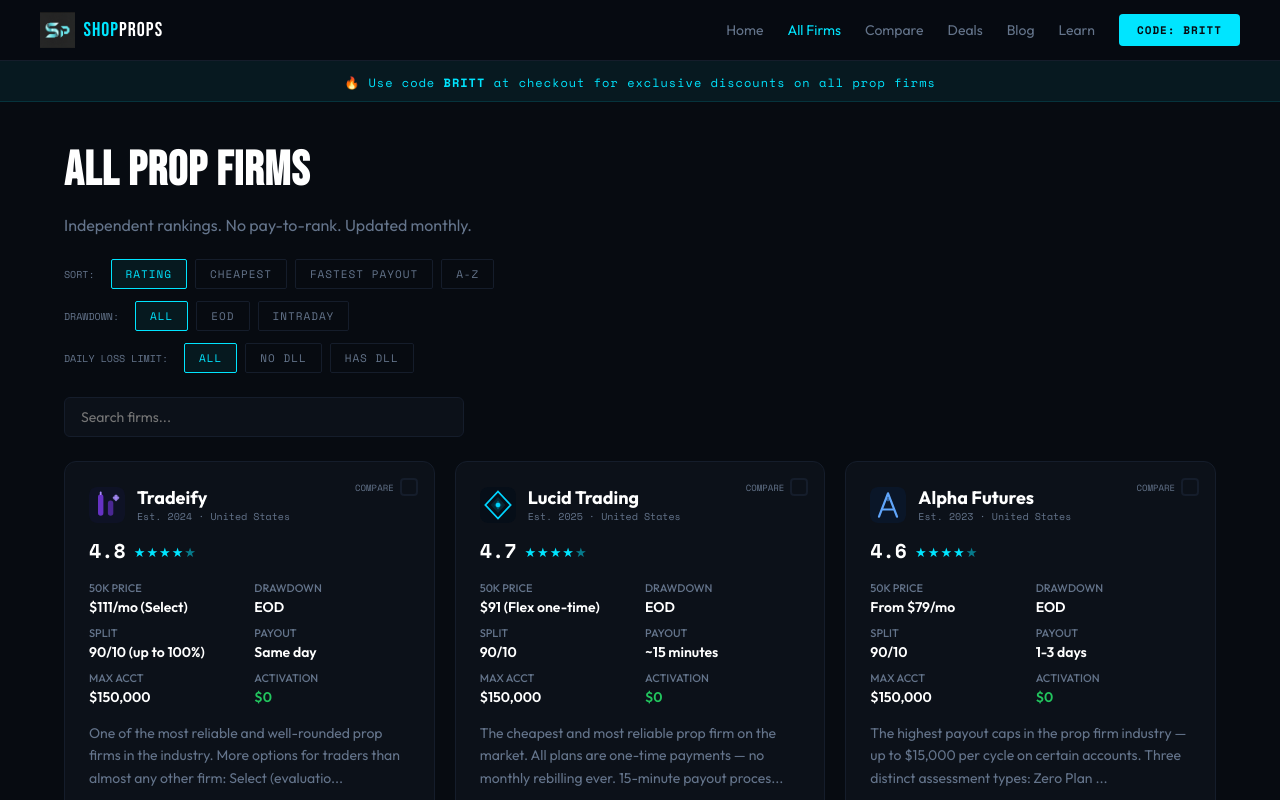
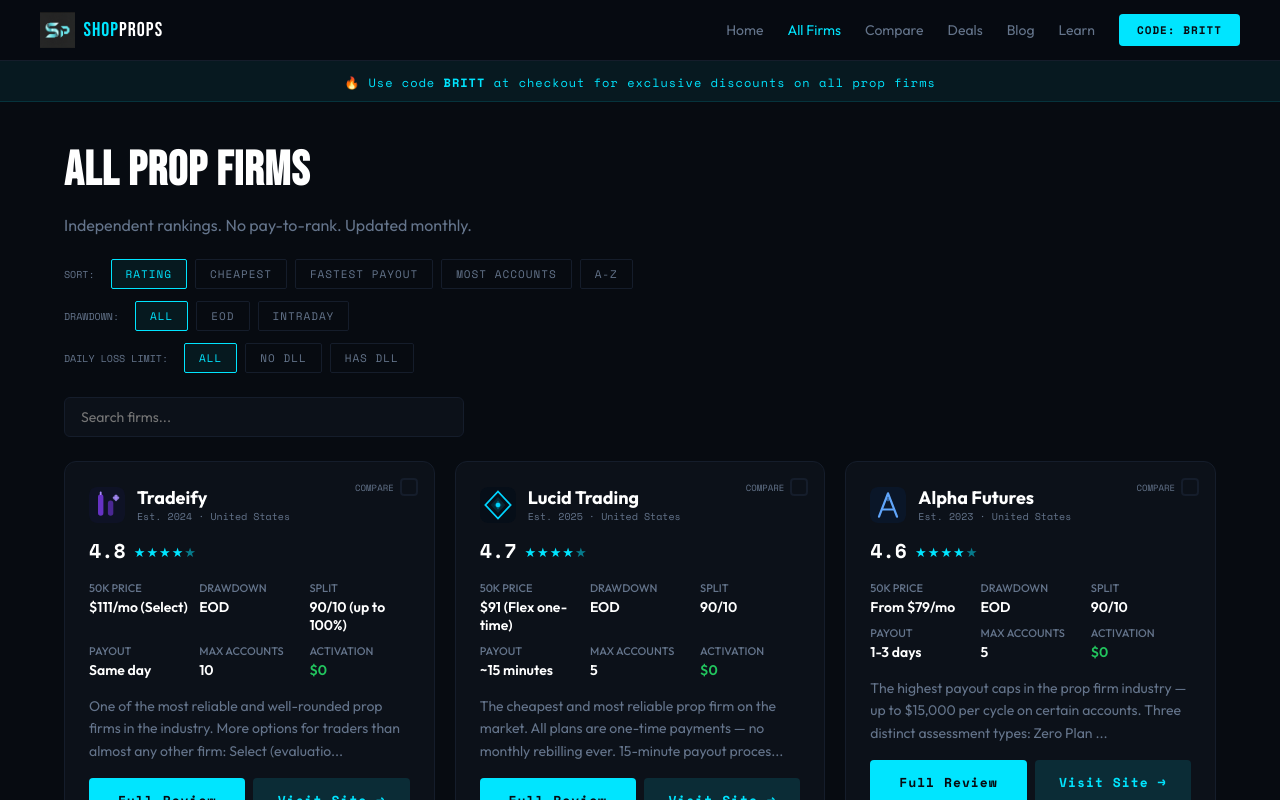
Before and after one commit to BullishBritt/shopprops, a Next.js app: page / in a window 1280 px wide. Both pictures are taken after a click on the button "↗ Browse All Firms". Shown: the top 800 px of the page. Built offline with nearby package versions, Linux system fonts and the light colour scheme.

Commit message:
Update maxAccounts and sorting options in page.js

```diff
--- a/app/page.js
+++ b/app/page.js
@@ -100,7 +100,7 @@
         {size:"150K",price:"$59.55 (w/ coupon)",target:"$9,000",drawdown:"$4,000",dll:"$2,000",consistency:"No",contracts:"12 mini / 120 micro",activation:"Built-in",note:"One-time fee, expires 30 days, no resets"},
       ]},
     ]},
-  { id:"topone", name:"Top One Futures", logo:"1", founded:2023, hq:"United States", rating:4.4, eval:"Multiple Types", price50k:"$105/mo (Elite)", profitTarget50k:"$3,000", maxLoss50k:"$2,000", drawdownType:"EOD Trailing", dailyLossLimit:"Yes", profitSplit:"90/10", first10k:"90/10", payoutSpeed:"3-5 days", payoutFreq:"After requirements met", minPayoutDays:5, maxAccounts:5, platforms:"Tradovate, NinjaTrader", swingTrading:"No", newsTrading:"Yes", scalping:"Yes", consistency:"No", activationFee:"$0", maxAccount:"$150,000", payoutCap:"Progressive", nfa:false, featured:true, affiliate:"https://toponefutures.com/?linkId=lp_707970&sourceId=britt&tenantId=toponefutures",
+  { id:"topone", name:"Top One Futures", logo:"1", founded:2023, hq:"United States", rating:4.4, eval:"Multiple Types", price50k:"$105/mo (Elite)", profitTarget50k:"$3,000", maxLoss50k:"$2,000", drawdownType:"EOD Trailing", dailyLossLimit:"Yes", profitSplit:"90/10", first10k:"90/10", payoutSpeed:"3-5 days", payoutFreq:"After requirements met", minPayoutDays:5, maxAccounts:15, platforms:"Tradovate, NinjaTrader", swingTrading:"No", newsTrading:"Yes", scalping:"Yes", consistency:"No", activationFee:"$0", maxAccount:"$150,000", payoutCap:"Progressive", nfa:false, featured:true, affiliate:"https://toponefutures.com/?linkId=lp_707970&sourceId=britt&tenantId=toponefutures",
     desc:"The best instant funded options in the prop firm space. Five account types including Instant Sim Funded and Ignite IF that let you skip evaluations entirely. Stack up to 15 accounts on some instant plans. Also offers Elite Challenge (monthly eval), S2F Sim PRO, and Elite Daily. All on Tradovate/NinjaTrader.",
     pros:["Best instant funded options","Up to 15 accounts on instant plans","5 distinct account types","No evaluation needed (Instant/Ignite)","EOD drawdown","Tradovate/NinjaTrader support"],
     cons:["Newer firm","Limited to 2 platforms","Progressive payout caps"],
@@ -270,7 +270,7 @@
     if (filterDraw !== "all") f = f.filter(x => filterDraw === "eod" ? x.drawdownType.includes("EOD") : filterDraw === "intraday" ? x.drawdownType.includes("Intraday") : x.drawdownType.includes("Static"));
     if (filterDLL !== "all") f = f.filter(x => filterDLL === "no" ? x.dailyLossLimit === "No" || x.dailyLossLimit.includes("No") : x.dailyLossLimit === "Yes" || x.dailyLossLimit.includes("Yes"));
     if (searchQ) f = f.filter(x => x.name.toLowerCase().includes(searchQ.toLowerCase()));
-    f.sort((a, b) => sortBy === "rating" ? b.rating - a.rating : sortBy === "price" ? parseInt(a.price50k.replace(/[^0-9]/g,"")) - parseInt(b.price50k.replace(/[^0-9]/g,"")) : sortBy === "payout" ? a.minPayoutDays - b.minPayoutDays : a.name.localeCompare(b.name));
+    f.sort((a, b) => sortBy === "rating" ? b.rating - a.rating : sortBy === "price" ? parseInt(a.price50k.replace(/[^0-9]/g,"")) - parseInt(b.price50k.replace(/[^0-9]/g,"")) : sortBy === "payout" ? a.minPayoutDays - b.minPayoutDays : sortBy === "accounts" ? b.maxAccounts - a.maxAccounts : a.name.localeCompare(b.name));
     return f;
   }, [sortBy, filterDraw, filterDLL, searchQ]);
 
@@ -415,7 +415,7 @@
             <table style={{width:"100%",borderCollapse:"collapse",minWidth:700}}>
               <thead>
                 <tr style={{borderBottom:`1px solid ${BORDER}`}}>
-                  {["Firm","Rating","50K Price","Drawdown","Payout Split","Payout Speed"].map(h => (
+                  {["Firm","Rating","50K Price","Drawdown","Split","Payout Speed","Max Accounts"].map(h => (
                     <th key={h} style={{...S.mono,fontSize:12,letterSpacing:2,color:MUTED,textTransform:"uppercase",padding:"16px 20px",textAlign:"left"}}>{h}</th>
                   ))}
                 </tr>
@@ -437,6 +437,7 @@
                     <td style={{padding:"18px 20px"}}><Badge color={f.drawdownType.includes("EOD")?"#22c55e":f.drawdownType.includes("Static")?"#a78bfa":"#f59e0b"}>{f.drawdownType.split(" ")[0]}</Badge></td>
                     <td style={{fontSize:15,color:"#fff",padding:"18px 20px",fontWeight:500}}>{f.profitSplit}</td>
                     <td style={{fontSize:14,color:TEXT,padding:"18px 20px"}}>{f.payoutSpeed}</td>
+                    <td style={{fontSize:16,color:f.maxAccounts>=15?CYAN:f.maxAccounts>=10?"#22c55e":"#fff",padding:"18px 20px",fontWeight:700}}>{f.maxAccounts}</td>
                   </tr>
                 ))}
               </tbody>
@@ -486,7 +487,7 @@
       {/* Filters */}
       <div style={{display:"flex",gap:8,flexWrap:"wrap",marginBottom:12}}>
         <span style={{...S.mono,fontSize:10,color:MUTED,alignSelf:"center",marginRight:8}}>SORT:</span>
-        {[["rating","Rating"],["price","Cheapest"],["payout","Fastest Payout"],["name","A-Z"]].map(([v,l]) => (
+        {[["rating","Rating"],["price","Cheapest"],["payout","Fastest Payout"],["accounts","Most Accounts"],["name","A-Z"]].map(([v,l]) => (
           <button key={v} className={`filtbtn ${sortBy===v?"on":""}`} onClick={() => setSortBy(v)}>{l}</button>
         ))}
       </div>
@@ -543,11 +544,11 @@
               {f.nfa && <Badge color="#22c55e">NFA</Badge>}
             </div>
 
-            <div style={{display:"grid",gridTemplateColumns:"1fr 1fr",gap:10,marginBottom:16}}>
-              {[["50K Price",f.price50k],["Drawdown",f.drawdownType.split(" ")[0]],["Split",f.profitSplit],["Payout",f.payoutSpeed],["Max Acct",f.maxAccount],["Activation",f.activationFee]].map(([l,v]) => (
+            <div style={{display:"grid",gridTemplateColumns:"1fr 1fr 1fr",gap:10,marginBottom:16}}>
+              {[["50K Price",f.price50k],["Drawdown",f.drawdownType.split(" ")[0]],["Split",f.profitSplit],["Payout",f.payoutSpeed],["Max Accounts",String(f.maxAccounts)],["Activation",f.activationFee]].map(([l,v]) => (
                 <div key={l}>
                   <div style={{fontSize:11,color:MUTED,fontWeight:500,textTransform:"uppercase",marginBottom:3}}>{l}</div>
-                  <div style={{fontSize:14,color:v==="$0"?"#22c55e":"#fff",fontWeight:600}}>{v}</div>
+                  <div style={{fontSize:14,color:v==="$0"||v==="FREE"?"#22c55e":l==="Max Accounts"&&parseInt(v)>=15?CYAN:"#fff",fontWeight:600}}>{v}</div>
                 </div>
               ))}
             </div>
```
